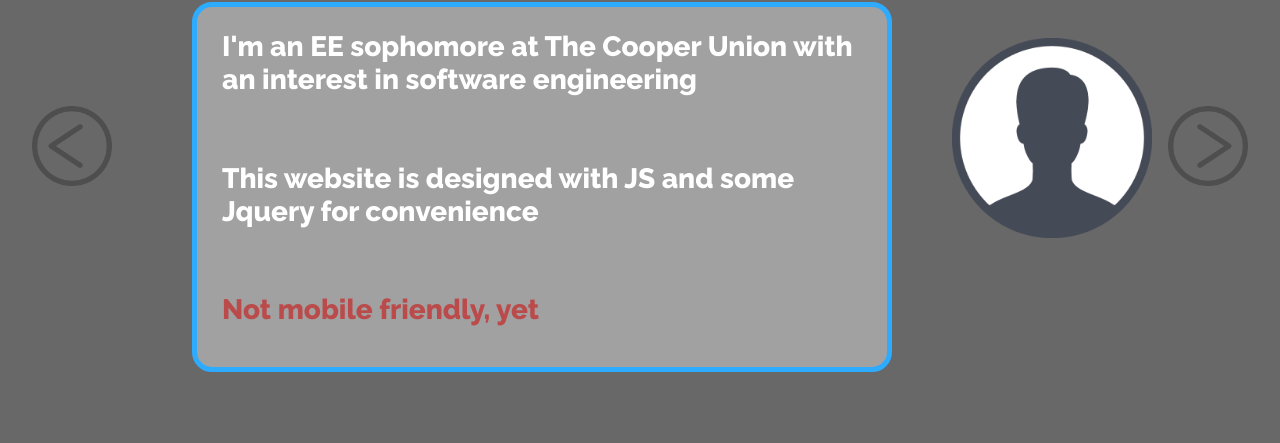
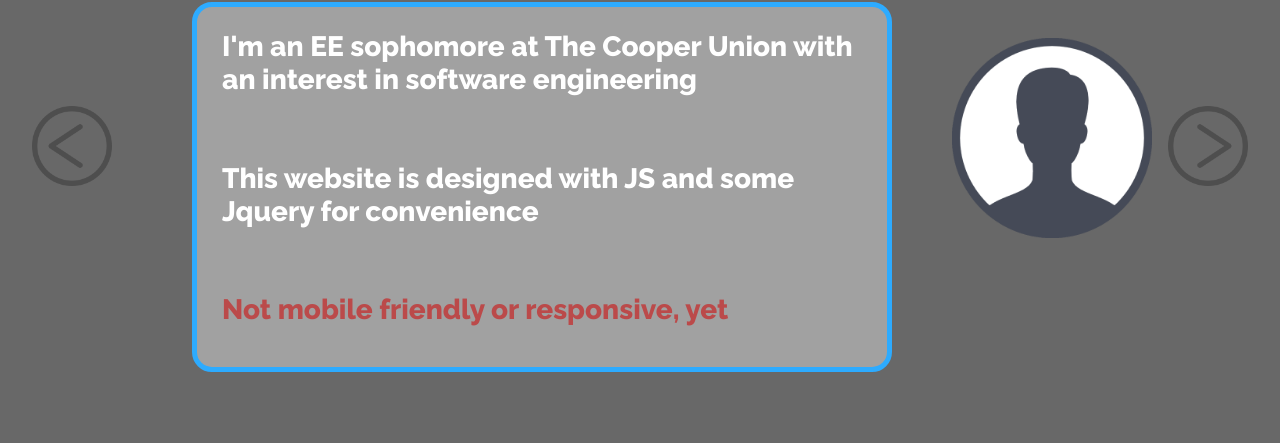
Before and after one commit to ThodoriKapouranis/OnePage, a plain HTML site: page index.html in a window 1280 px wide. Shown: the part 214-657 px from the top of the page. Drawn offline with Linux system fonts and the light colour scheme.

Commit message:
Update index.html

```diff
--- a/index.html
+++ b/index.html
@@ -23,7 +23,7 @@
                     <br>
                     <h2>This website is designed with JS and some Jquery for convenience</h2>
                     <br>
-                    <h2 style="color:rgb(187, 74, 74)">Not mobile friendly, yet</h2>
+                    <h2 style="color:rgb(187, 74, 74)">Not mobile friendly or responsive, yet</h2>
                 </div>
             </div>
 
```
